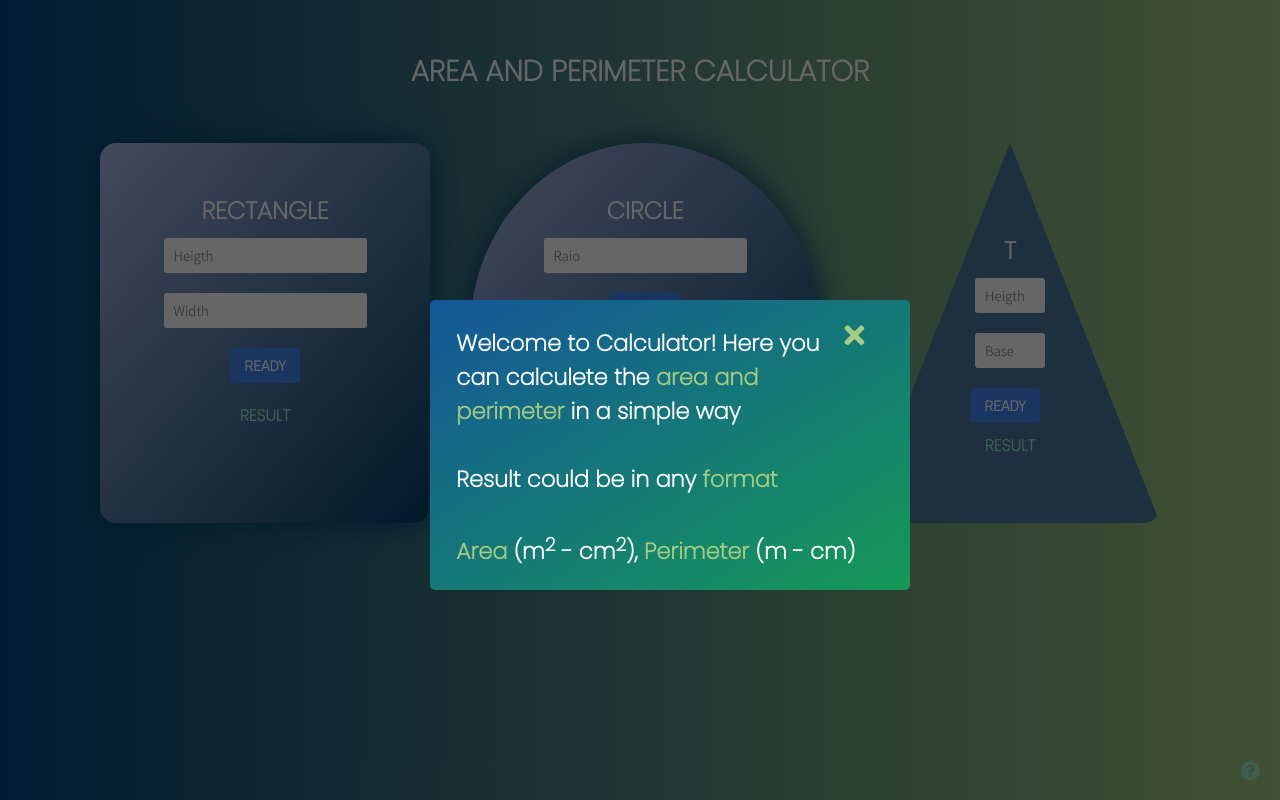
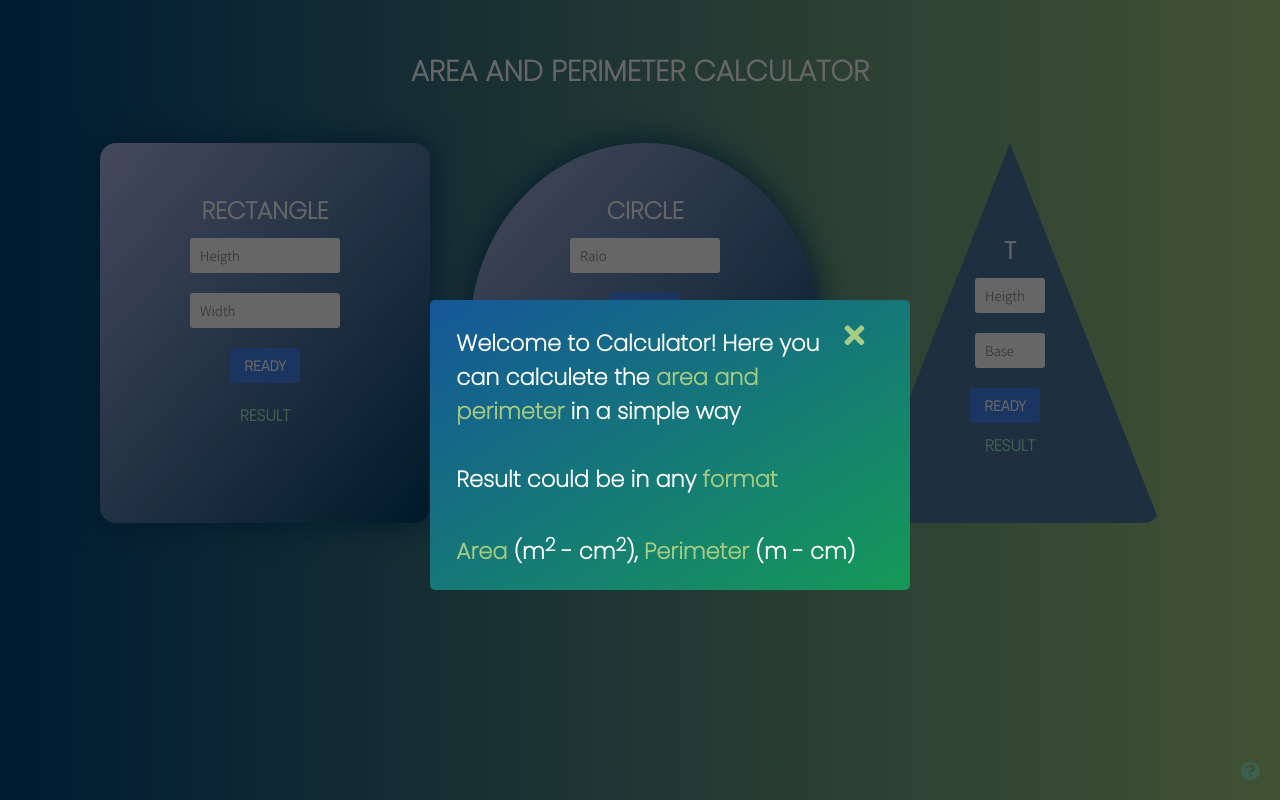
Before and after one commit to Bumboobee/area-cerimeter-calculator, a plain HTML site: page index.html in a window 1280 px wide. Drawn offline with nearby package versions, Linux system fonts and the light colour scheme; some packages are replaced by stand-ins of ours; a script that the page names is missing.

Commit message:
Making Adjustments

```diff
--- a/app.js
+++ b/app.js
@@ -38,7 +38,7 @@ function triangle() {
 }
 $(document).ready(function () {
   //Fade in delay for the background overlay (control timing here)
-  $("#bkgOverlay").delay(2400).fadeIn(400);
+  $("#bkgOverlay").delay(1700).fadeIn(400);
   //Fade in delay for the popup (control timing here)
   $("#delayedPopup").delay(1600).fadeIn(400);
 
--- a/style.css
+++ b/style.css
@@ -86,6 +86,8 @@ body {
 .sizes p {
   margin-bottom: 20px;
   text-align: center;
+  justify-content: center;
+  align-self: center;
 }
 .result-circle p {
   margin-bottom: 20px;
@@ -95,10 +97,13 @@ body {
   border: none;
   height: 35px;
   border-radius: 3px;
+  padding: 10px;
   outline: none;
   caret-color: var(--button-color);
-  padding-left: 10px;
   font-family: "Noto Sans JP";
+  justify-content: center;
+  align-self: center;
+  width: 150px;
 }
 .button {
   display: block;
```
